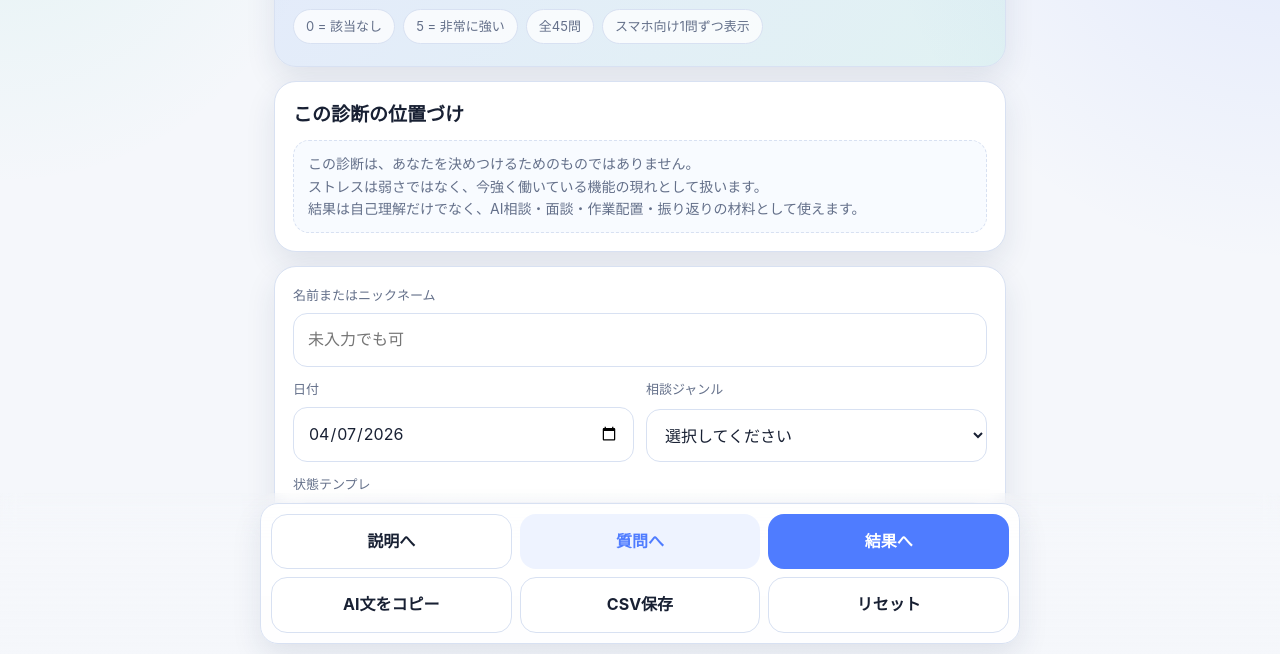
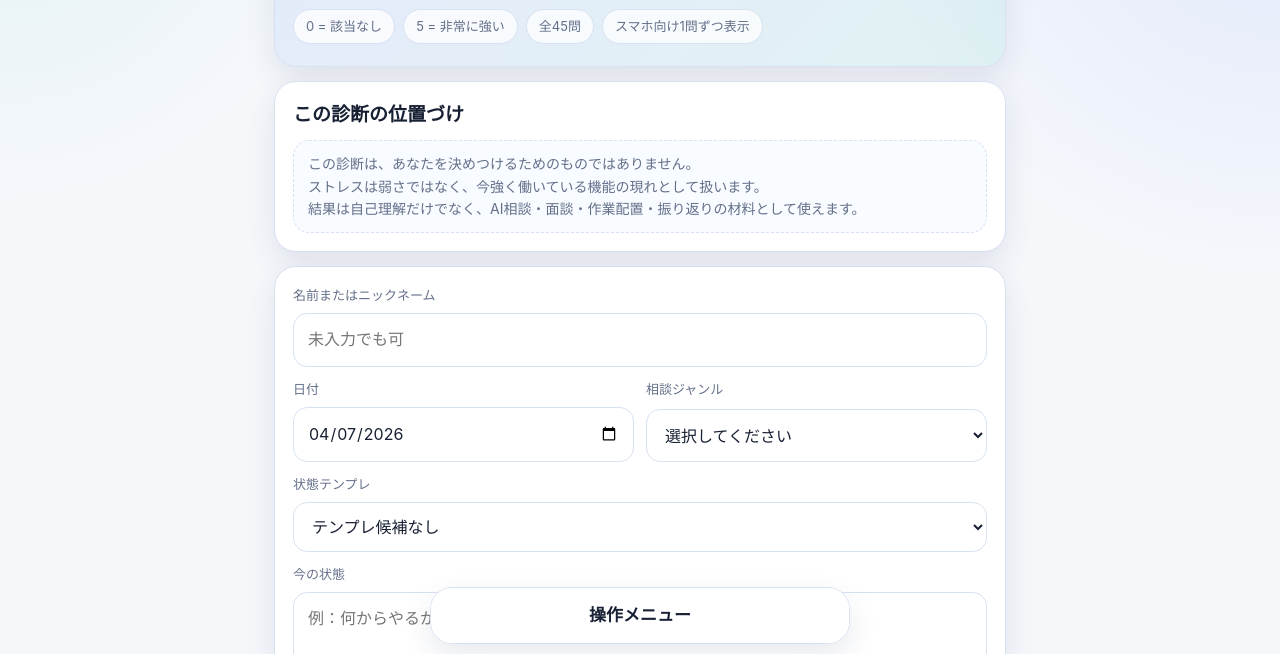
Before and after one commit to huuse11-bot/2monn, a plain HTML site: page index.html in a window 1280 px wide. Shown: the part 146-800 px from the top of the page. Drawn offline with Linux system fonts and the light colour scheme.

Commit message:
Update index.html

```diff
--- a/index.html
+++ b/index.html
@@ -32,6 +32,7 @@
       color: var(--text);
       font-family: -apple-system, BlinkMacSystemFont, "Segoe UI", "Hiragino Sans", "Yu Gothic UI", sans-serif;
       line-height: 1.6;
+      padding-bottom: calc(110px + env(safe-area-inset-bottom));
     }
     button, input, textarea, select { font: inherit; }
     .app {
@@ -222,25 +223,63 @@
       width: 100%; max-width: 100%; display: block;
       background: #fff; border: 1px solid var(--line); border-radius: 18px; padding: 10px;
     }
-    .footer-tools {
-      position: fixed; left: 0; right: 0; bottom: 0; z-index: 20;
-      padding: 10px 14px calc(10px + env(safe-area-inset-bottom));
-      background: linear-gradient(180deg, rgba(245,247,251,0), rgba(245,247,251,.94) 28%, rgba(245,247,251,1));
+
+    .bottom-dock-wrap{
+      position: fixed;
+      left: 0;
+      right: 0;
+      bottom: calc(env(safe-area-inset-bottom) + 10px);
+      z-index: 20;
+      display: flex;
+      justify-content: center;
+      pointer-events: none;
+      padding: 0 14px;
+    }
+    .bottom-dock{
+      width: min(92vw, 420px);
+      background: rgba(255,255,255,.96);
+      border: 1px solid var(--line);
+      border-radius: 22px;
+      box-shadow: var(--shadow);
+      overflow: hidden;
+      pointer-events: auto;
       backdrop-filter: blur(10px);
     }
-    .footer-tools .inner {
-      max-width: 760px; margin: 0 auto; background: rgba(255,255,255,.94);
-      border: 1px solid var(--line); border-radius: 18px; box-shadow: var(--shadow); padding: 10px;
-      display: grid; grid-template-columns: repeat(3, minmax(0,1fr)); gap: 8px;
+    .bottom-dock summary{
+      list-style: none;
     }
-    .footer-tools button { min-height: 46px; }
+    .bottom-dock-toggle{
+      cursor: pointer;
+      padding: 14px 18px;
+      text-align: center;
+      font-size: 17px;
+      font-weight: 800;
+      color: var(--text);
+      background: #fff;
+      user-select: none;
+    }
+    .bottom-dock-toggle::-webkit-details-marker{
+      display: none;
+    }
+    .bottom-dock-menu{
+      display: grid;
+      gap: 8px;
+      padding: 0 10px 10px;
+      border-top: 1px solid #edf1f8;
+    }
+    .bottom-dock-menu button{
+      width: 100%;
+      min-height: 48px;
+    }
 
     @media (max-width: 640px) {
       .grid-2, .stats { grid-template-columns: 1fr; }
       .nav-row { grid-template-columns: 1fr 1fr; }
       .score-picker { gap: 6px; }
       .score-btn { min-height: 54px; font-size: 18px; }
-      .footer-tools .inner { grid-template-columns: 1fr; }
+      .bottom-dock{
+        width: min(94vw, 420px);
+      }
     }
   </style>
 </head>
@@ -389,8 +428,10 @@
     </section>
   </div>
 
-  <div class="footer-tools">
-    <div class="inner">
+  <div class="bottom-dock-wrap">
+    <details class="bottom-dock" id="bottomDock">
+      <summary class="bottom-dock-toggle">操作メニュー</summary>
+      <div class="bottom-dock-menu">
         <button id="goIntroBtn" class="btn btn-secondary">説明へ</button>
         <button id="goQuestionBtn" class="btn btn-ghost">質問へ</button>
         <button id="goResultBtn" class="btn btn-primary">結果へ</button>
@@ -398,6 +439,7 @@
         <button id="csvBtn" class="btn btn-secondary">CSV保存</button>
         <button id="resetBtn" class="btn btn-secondary">リセット</button>
       </div>
+    </details>
   </div>
 
   <script>
@@ -488,6 +530,7 @@
       copyBtn: document.getElementById('copyBtn'),
       csvBtn: document.getElementById('csvBtn'),
       resetBtn: document.getElementById('resetBtn'),
+      bottomDock: document.getElementById('bottomDock'),
       progressLabel: document.getElementById('progressLabel'),
       progressFill: document.getElementById('progressFill'),
       answeredCount: document.getElementById('answeredCount'),
@@ -511,10 +554,15 @@
       barCanvas: document.getElementById('barCanvas')
     };
 
+    function closeDock() {
+      if (els.bottomDock) els.bottomDock.open = false;
+    }
+
     function showScreen(name) {
       Object.entries(els.screens).forEach(([key, el]) => {
         el.classList.toggle('active', key === name);
       });
+      closeDock();
       window.scrollTo({ top: 0, behavior: 'smooth' });
     }
 
@@ -914,6 +962,7 @@
       a.download = '5分類ストレス診断_回答データ.csv';
       a.click();
       URL.revokeObjectURL(url);
+      closeDock();
     }
 
     async function copyPrompt() {
@@ -922,6 +971,7 @@
         const original = els.copyBtn.textContent;
         els.copyBtn.textContent = 'コピーしました';
         setTimeout(() => els.copyBtn.textContent = original, 1400);
+        closeDock();
       } catch (e) {
         alert('コピーに失敗しました。ブラウザ設定を確認してください。');
       }
```
Lines whose indentation alone changed are shown as unchanged.
